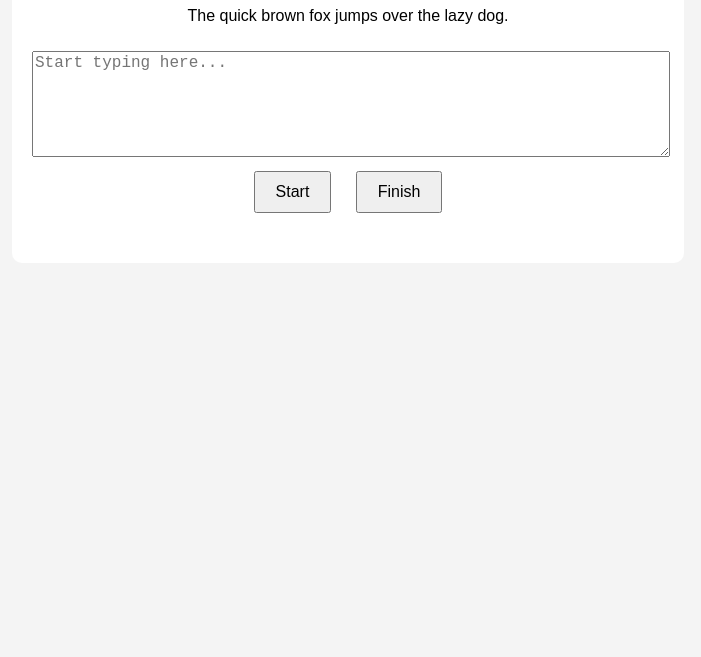
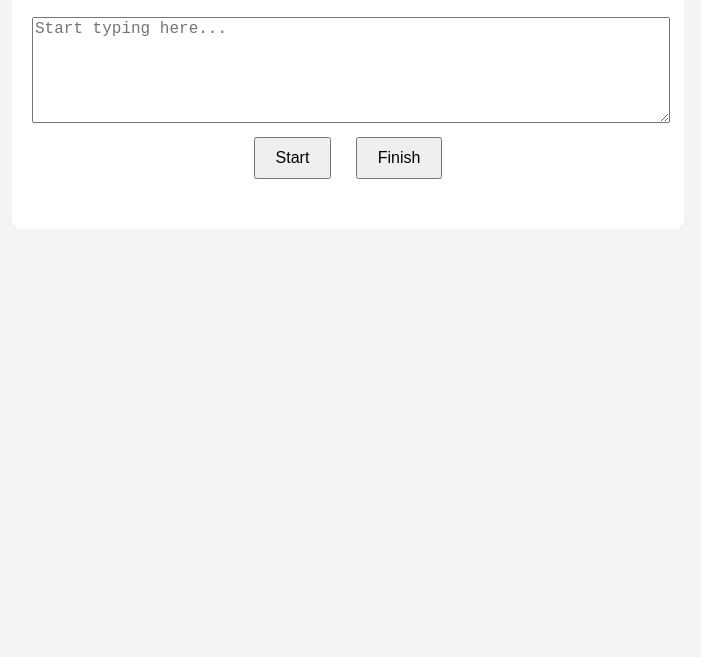
Before and after one commit to gudurusharathkumar/typing-speed-test, a plain HTML site: page index.html in a window 1280 px wide. Shown: the part 143-800 px from the top of the page, without its empty margins (292-993 px from the left). Drawn offline with Linux system fonts and the light colour scheme.

Commit message:
Clear text paragraph in Typing Speed Test
Updated the text paragraph to be empty.

```diff
--- a/index.html
+++ b/index.html
@@ -10,9 +10,7 @@
 <div class="container">
     <h1>Typing Speed Test</h1>
 
-    <p id="text">
-        The quick brown fox jumps over the lazy dog.
-    </p>
+    <p id="text"></p>
 
     <textarea id="inputText" placeholder="Start typing here..."></textarea>
 
```
